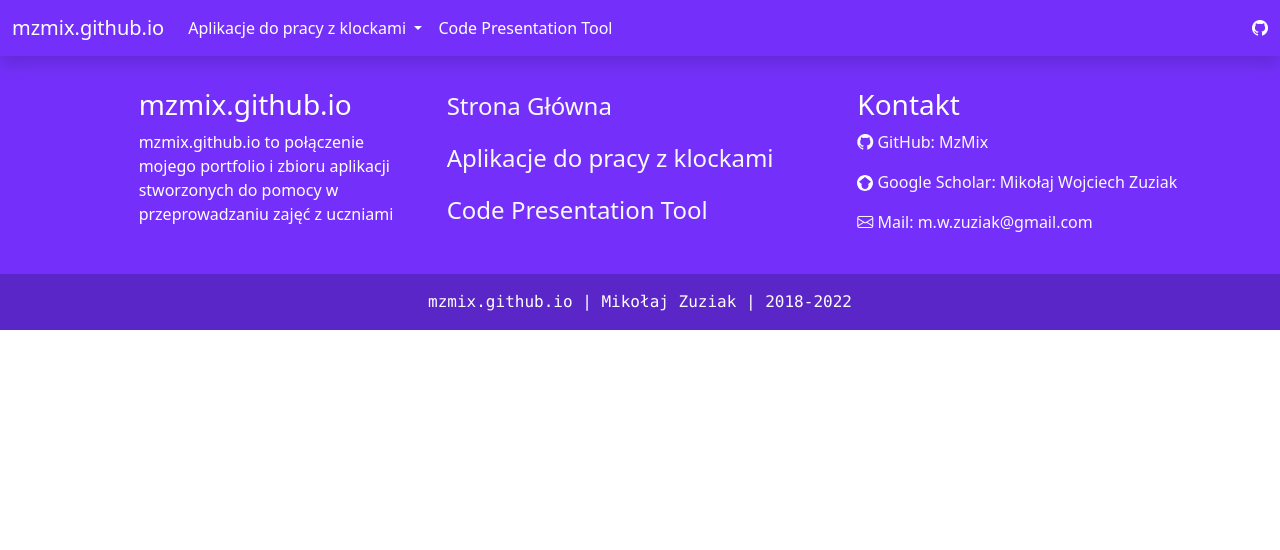
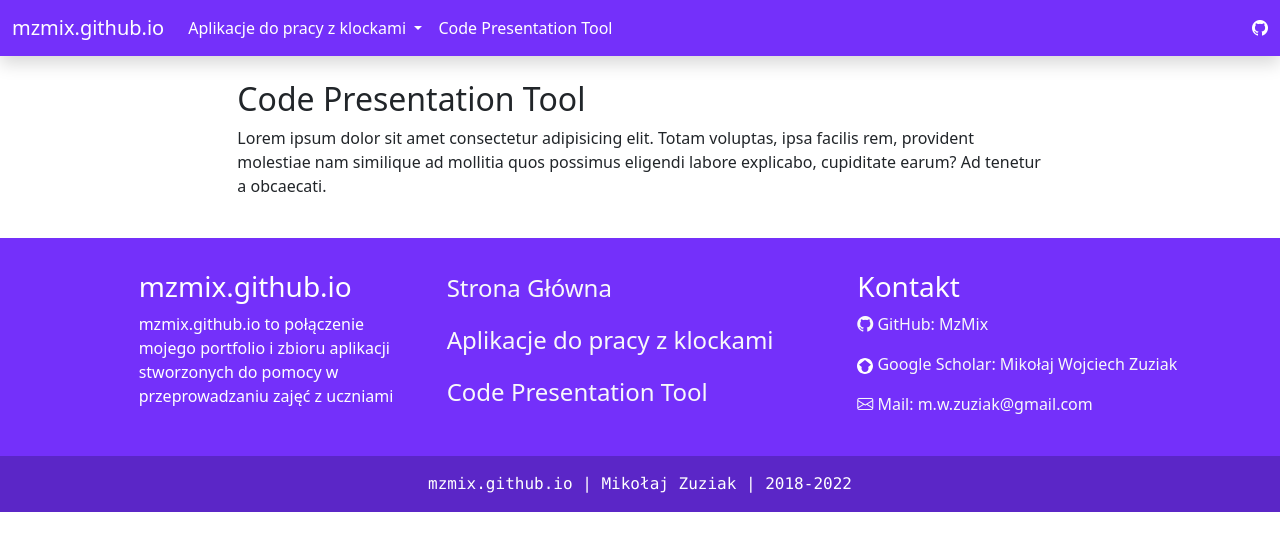
Before and after one commit to MzMix/mzmix.github.io, a Vue app: page /Code-Presentation-Tool in a window 1280 px wide. Shown: the top 550 px of the page. Built offline with nearby package versions, Linux system fonts and the light colour scheme.

Commit message:
fix(General): :bug: fix route for Code Presentation Tool
fix route for Code Presentation Tool, add page component

no route for Code Presentation Tool

```diff
--- /dev/null
+++ b/src/components/RoutsComponents/cpToolPage.vue
@@ -0,0 +1,15 @@
+<template>
+    <div class="container-fluid">
+
+        <div class="row">
+            <div class="col-8 offset-2 p-4">
+                <h2>Code Presentation Tool</h2>
+
+                <p>Lorem ipsum dolor sit amet consectetur adipisicing elit. Totam voluptas, ipsa facilis rem, provident
+                    molestiae nam similique ad mollitia quos possimus eligendi labore explicabo, cupiditate earum? Ad
+                    tenetur a obcaecati.</p>
+            </div>
+        </div>
+
+    </div>
+</template>
--- a/src/main.js
+++ b/src/main.js
@@ -13,6 +13,7 @@ import ArchiveApps from './components/RoutsComponents/ArchiveApps.vue';
 import wuzkPage from './components/RoutsComponents/wuzkPage.vue';
 import kwPage from './components/RoutsComponents/kwPage.vue';
 import kpPage from './components/RoutsComponents/kpPage.vue';
+import cpToolPage from './components/RoutsComponents/cpToolPage.vue';
 
 const routes = [
     {
@@ -36,6 +37,11 @@ const routes = [
         component: kpPage
     },
     {
+        path: '/Code-Presentation-Tool',
+        name: 'Code-Presentation-Tool',
+        component: cpToolPage
+    },
+    {
         path: '/wersje-archiwalne',
         name: 'ArchiveApps',
         component: ArchiveApps
```
